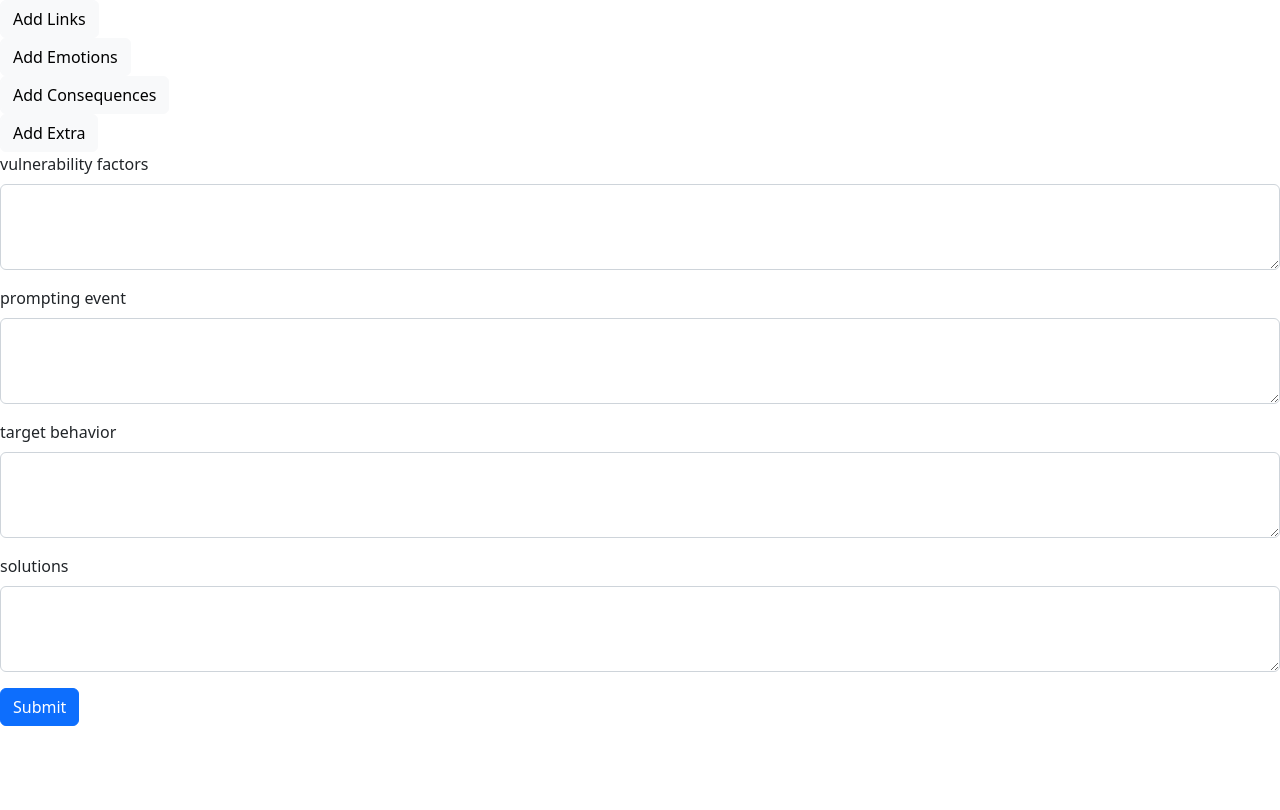
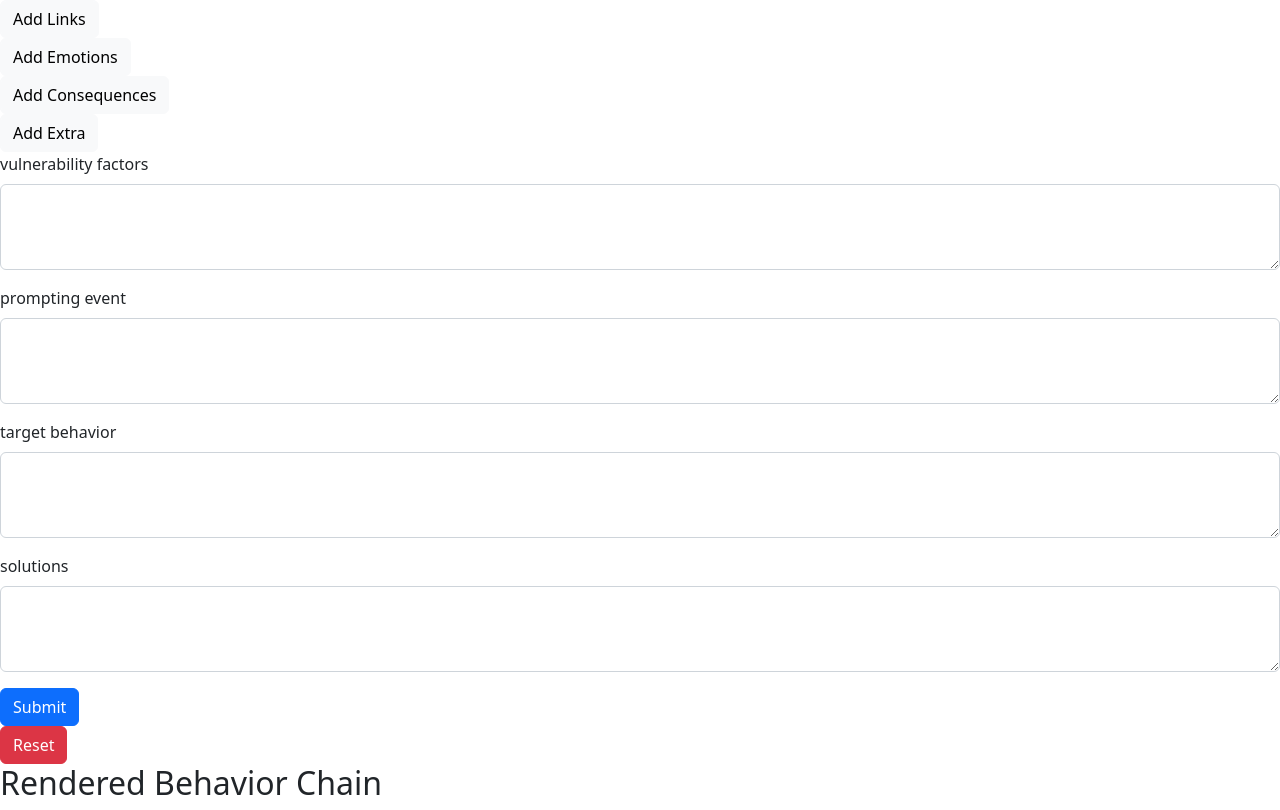
Before and after one commit to Jchips/behavior-chain-react, a React (Create React App) app: page / in a window 1280 px wide. Built offline with nearby package versions, Linux system fonts and the light colour scheme.

Commit message:
renders the behavior chain on page, added reset button

```diff
--- a/src/App.js
+++ b/src/App.js
@@ -15,10 +15,10 @@ class App extends Component {
     super(props);
     this.state = {
       links: [
-        { id: "vFactors", name: "vulnerability factors" },
-        { id: "promptingEvent", name: "prompting event" },
-        { id: "targetBehavior", name: "target behavior" },
-        { id: "solutions", name: "solutions" },
+        { id: "vFactors", name: "vulnerability factors", data: ""},
+        { id: "promptingEvent", name: "prompting event", data: "" },
+        { id: "targetBehavior", name: "target behavior", data: ""},
+        { id: "solutions", name: "solutions", data: "" },
       ],
       linksCount: 4,
       showPlacementModal: false,
@@ -44,20 +44,20 @@ class App extends Component {
         links.findIndex((link) => link.name === "links") + 1 ||
           links.findIndex((link) => link.name === "prompting event") + 1,
         0,
-        { id: newLinksCount, name: "emotions" }
+        { id: newLinksCount, name: "emotions", data: "" }
       );
     } else if (bubbleType === "short-term") {
       links.splice(
         links.findIndex((link) => link.name === "target behavior") + 1,
         0,
-        { id: newLinksCount, name: "short-term" }
+        { id: newLinksCount, name: "short-term", data: "" }
       );
     } else if (bubbleType === "long-term") {
       links.splice(
         links.findIndex((link) => link.name === "short-term") + 1 ||
           links.findIndex((link) => link.name === "target behavior") + 1,
         0,
-        { id: newLinksCount, name: "long-term" }
+        { id: newLinksCount, name: "long-term", data: "" }
       );
     }
     this.setState({ links: links, linksCount: newLinksCount });
@@ -114,7 +114,7 @@ class App extends Component {
           links.splice(
             links.findIndex((link) => link.name === position) + 1,
             0,
-            { id: newLinksCount, name: this.state.modalType }
+            { id: newLinksCount, name: this.state.modalType, data: "" }
           );
         else alert(`${position} bubble not added yet`);
       }
--- a/src/components/Main.js
+++ b/src/components/Main.js
@@ -2,10 +2,16 @@ import React, { Component } from "react";
 import Render from "../components/Render";
 import FormGroup from "./sub-components/FormGroup";
 import { Form, Button } from "react-bootstrap";
-// import PlacementModal from "./sub-components/PlacementModal";
+import ChainBubble from '../js/chainBubble';
 
 class Main extends Component {
-
+  constructor(props) {
+    super(props);
+    this.state = {
+      fullChain: [],
+      showChain: false
+    }
+  }
   /**
    * Renders the behavior chain based on the user's form input
    * @param {Event} e - The submit event when the user submits the behavior chain form.
@@ -15,7 +21,37 @@ class Main extends Component {
     let form = e.target;
     let formData = new FormData(form);
     const formJson = Object.fromEntries(formData.entries());
-    console.log('render form: ', formJson);
+    console.log('render form: ', formJson); // delete later
+
+    // Sets the data property for each object in links to whatever values the user inputted.
+    Object.entries(formJson).forEach(([key, value], index) => {
+      this.props.links[index].data = value;
+    });
+    console.log(this.props.links); // delete later
+    this.renderEachChainBubble();
+  }
+
+  /**
+   * Creates a visual bubble (link) for each Form.Group (bubble or link) the user filled out.
+   * Makes the rendered chain appear on the webpage.
+   */
+  renderEachChainBubble() {
+    let fullChain = this.props.links.map(chainBubble => {
+      return new ChainBubble(chainBubble.name, chainBubble.data, chainBubble.id);
+    })
+    this.setState({showChain: true});
+    this.setState({fullChain});
+  }
+
+  /**
+   * Resets the create a behavior chain form.
+   * Clears the behavior chain of all content.
+   * Hides the rendered behavior chain until user presses submit again.
+   */
+  resetForm = () => {
+    document.getElementById('render-form').reset(); // clears form
+    this.setState({fullChain: []});
+    this.setState({showChain: false})
   }
 
   render() {
@@ -23,7 +59,7 @@ class Main extends Component {
     return (
       <main>
         <section>
-          <Form onSubmit={this.handleSubmit}>
+          <Form id="render-form" onSubmit={this.handleSubmit}>
             {links.map(link =>
               <FormGroup link={link} removeBubble={removeBubble} key={link.id} id={link.id}/>
             )}
@@ -31,8 +67,11 @@ class Main extends Component {
               Submit
             </Button>
           </Form>
+          <Button variant="danger" type="button" onClick={this.resetForm}>
+            Reset
+          </Button>
         </section>
-        <Render />
+        <Render links={links} showChain={this.state.showChain} fullChain={this.state.fullChain} renderEachChainBubble={this.renderEachChainBubble}/>
       </main>
     );
   }
--- a/src/components/Render.js
+++ b/src/components/Render.js
@@ -2,10 +2,21 @@ import React, { Component } from 'react';
 
 class Render extends Component {
   render() {
+    const { fullChain, showChain } = this.props;
+    console.log('fullChain: ', fullChain); // delete later
+    console.log('fullChain length: ', fullChain.length); // delete later
     return (
-      <div>
-
-      </div>
+      <section className='rendered-behavior-chain'>
+        <h2>Rendered Behavior Chain</h2>
+        {showChain && (<div className='rendered-chain-container'>
+        {(fullChain.map(chainLink =>
+          <div id={chainLink.id} key={chainLink.id}>
+            <h3>{chainLink.title}</h3>
+            <p>{chainLink.userInput}</p>
+          </div>
+        ))}
+        </div>)}
+      </section>
     );
   }
 }
--- /dev/null
+++ b/src/js/chainBubble.js
@@ -0,0 +1,28 @@
+// let chainBubbles = [];
+class ChainBubble {
+
+  // CHAIN BUBBLE CONSTRUCTOR
+  constructor(title, userInput, id) {
+    this.title = title;
+    this.userInput = userInput;
+    this.id = id;
+
+    // chainBubbles.push(this);
+  }
+
+  // render = function(container) {
+  //   console.log(`render container status: ${container}`); // delete later
+  //   let bubble = document.createElement('div');
+  //   bubble.classList.add('rendered-bubble');
+  //   bubble.id = this.id;
+  //   let h3 = document.createElement('h3');
+  //   h3.textContent = this.title;
+  //   let p = document.createElement('p');
+  //   p.textContent = this.userInput;
+  //   bubble.appendChild(h3);
+  //   bubble.appendChild(p);
+  //   container.appendChild(bubble);
+  // };
+}
+
+export default ChainBubble;
```
